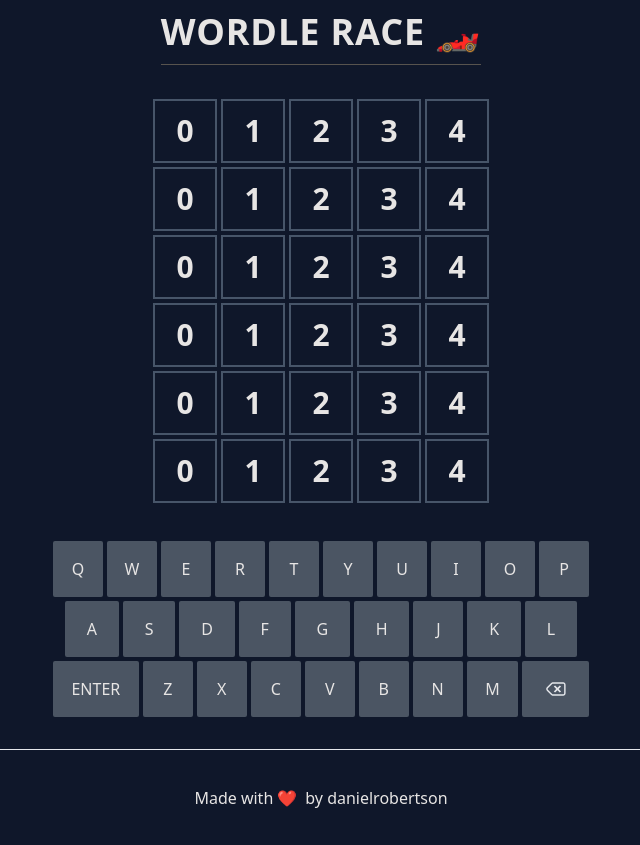
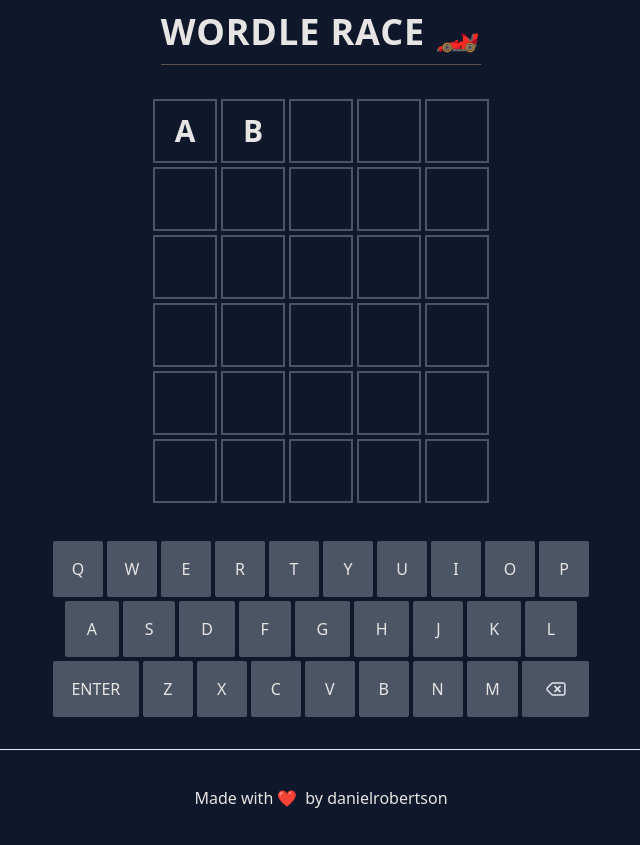
Before and after one commit to danielrobertson/wordle-race, a Next.js app: page / in a window 1280 px wide. Shown: the whole page, without its empty margins (319-959 px from the left). Built offline with nearby package versions, Linux system fonts and the light colour scheme.

Commit message:
add global game context, hooks

```diff
--- a/components/Tile.tsx
+++ b/components/Tile.tsx
@@ -1,5 +1,5 @@
 import classNames from "classnames";
-import React from "react";
+import { useTile } from "../hooks/useTile";
 
 type Props = {
   guessIdx: number;
@@ -7,9 +7,11 @@ type Props = {
 };
 
 export default function Tile({ guessIdx, letterIdx }: Props) {
+  const { letter } = useTile(guessIdx, letterIdx);
+
   const tileClasses = classNames(
     "flex justify-center items-center border-2 border-solid text-center border-slate-600 bg-inherit m-0.5 w-16 h-16 uppercase font-semibold text-3xl"
   );
 
-  return <div className={tileClasses}>{letterIdx}</div>;
+  return <div className={tileClasses}>{letter}</div>;
 }
--- /dev/null
+++ b/contexts/GameContext.tsx
@@ -0,0 +1,29 @@
+import { createContext, useContext, useReducer } from "react";
+import { ATTEMPTS, WORD_LENGTH } from "../components/constants";
+
+interface GameContextType {
+  board: string[][];
+}
+
+export const GameContext = createContext<GameContextType>({
+  board: [],
+});
+GameContext.displayName = "GameContext";
+
+type GameProviderProps = {
+  children: JSX.Element | JSX.Element[];
+};
+
+const boardReducer = (state: string[][], action) => {
+  return state;
+};
+
+export const GameProvider = ({ children }: GameProviderProps) => {
+  const [board, dispatch] = useReducer(boardReducer, [["a", "b"]]);
+
+  return (
+    <GameContext.Provider value={{ board }}>{children}</GameContext.Provider>
+  );
+};
+
+export const useGame = () => useContext(GameContext);
--- /dev/null
+++ b/hooks/useTile.ts
@@ -0,0 +1,10 @@
+import { useContext } from "react";
+import { GameContext } from "../contexts/GameContext";
+
+export const useTile = (guessIdx: number, letterIdx: number) => {
+  const { board } = useContext(GameContext);
+  const row = board[guessIdx] || [];
+  const letter = row[letterIdx];
+
+  return { letter };
+};
--- a/pages/_app.tsx
+++ b/pages/_app.tsx
@@ -1,8 +1,13 @@
-import '../styles/globals.css'
-import type { AppProps } from 'next/app'
+import "../styles/globals.css";
+import type { AppProps } from "next/app";
+import { GameProvider } from "../contexts/GameContext";
 
 function MyApp({ Component, pageProps }: AppProps) {
-  return <Component {...pageProps} />
+  return (
+    <GameProvider>
+      <Component {...pageProps} />
+    </GameProvider>
+  );
 }
 
-export default MyApp
+export default MyApp;
```
